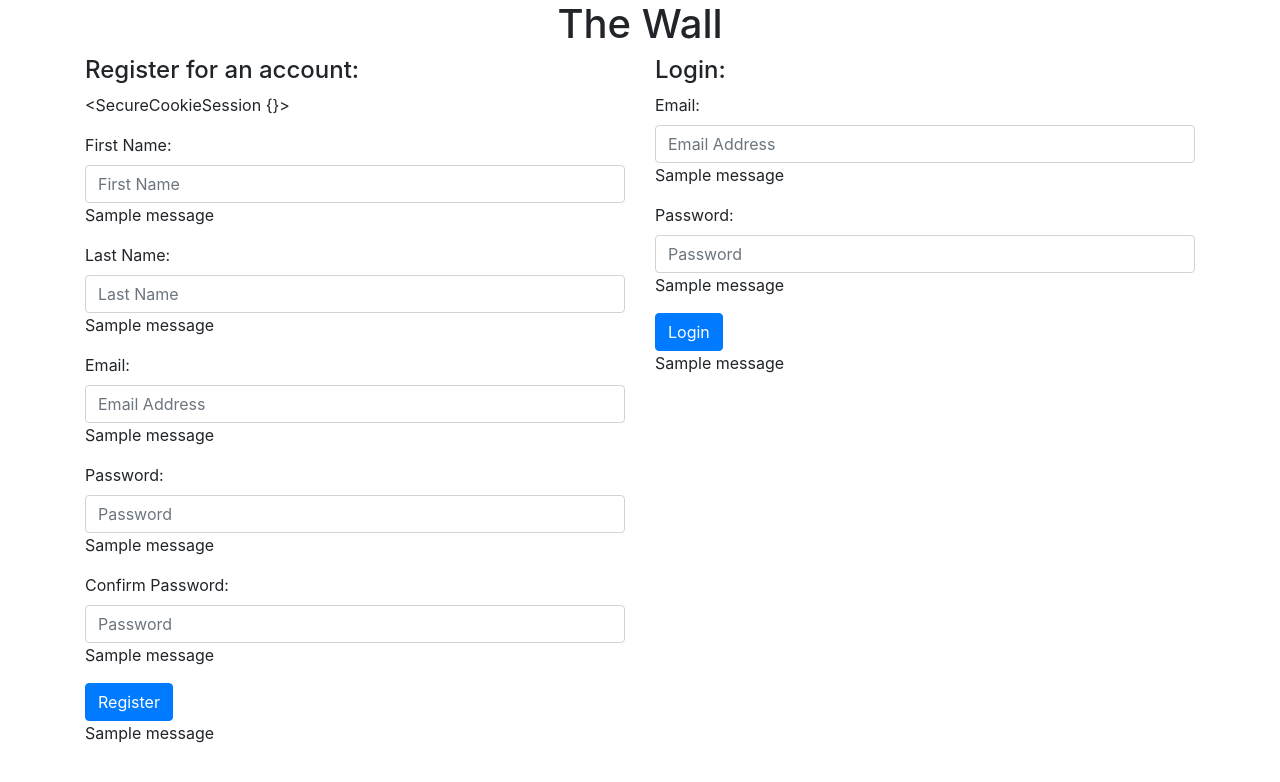
After one commit to theresa-e/python_flask, a Flask app: template flask_mysql/the_wall/templates/index.html in a window 1280 px wide. The commit adds this page. Shown: the top 782 px of the page. Run offline with Flask 2, Linux system fonts and the light colour scheme; the template is opened without the code that fills it, so the values that code supplies are empty; tables that the repository leaves empty or names only in its code hold one stand-in row (values such as "Sample post"); one stand-in notice (Sample message) is shown; some libraries are stand-ins or nearby versions.

Commit message:
Adding The Wall project, updated login and registration.

```diff
--- a/flask_mysql/email_valid_withDB/server.py
+++ b/flask_mysql/email_valid_withDB/server.py
@@ -46,5 +46,7 @@ def success():
     all_emails = mysql.query_db("SELECT * FROM emails;")
     return render_template('success.html', emaildb = all_emails)
 
+
+
 if __name__=="__main__":
     app.run(debug=True)
--- a/flask_mysql/email_valid_withDB/templates/index.html
+++ b/flask_mysql/email_valid_withDB/templates/index.html
@@ -5,8 +5,7 @@
     <meta http-equiv="X-UA-Compatible" content="IE=edge">
     <title>Email Validation</title>
     <meta name="viewport" content="width=device-width, initial-scale=1">
-    <link href="https://stackpath.bootstrapcdn.com/bootstrap/4.1.1/css/bootstrap.min.css" rel="stylesheet" integrity="sha384-WskhaSGFgHYWDcbwN70/dfYBj47jz9qbsMId/iRN3ewGhXQFZCSftd1LZCfmhktB"
-        crossorigin="anonymous">
+    <link href="https://stackpath.bootstrapcdn.com/bootstrap/4.1.1/css/bootstrap.min.css" rel="stylesheet" integrity="sha384-WskhaSGFgHYWDcbwN70/dfYBj47jz9qbsMId/iRN3ewGhXQFZCSftd1LZCfmhktB" crossorigin="anonymous">
     <link rel="stylesheet" type="text/css" href="{{ url_for('static', filename='css/styles.css') }}">
 </head>
     <body>
--- a/flask_mysql/login_and_registration/templates/success.html
+++ b/flask_mysql/login_and_registration/templates/success.html
@@ -13,12 +13,11 @@
         h1 {
             margin: 40px;
         }
-
     </style>
 </head>
 <body>
 <div class="container">
-    <h4 class="text-center">Welcome {{ results[0]['first_name'] + ' ' + results[0]['last_name']}}, you're successfully logged in.</h4>
+    <h4 class="text-center">Welcome, you're successfully logged in.</h4>
     <form action="/logout">
         <div class="form-group">
             <input type="submit" value="Logout" class="btn btn-primary">
--- /dev/null
+++ b/flask_mysql/the_wall/server.py
@@ -0,0 +1,183 @@
+from flask import Flask, render_template, request, redirect, session, flash
+from mysqlconnection import connectToMySQL
+from flask_bcrypt import Bcrypt
+import re
+EMAIL_REGEX = re.compile(r'^[a-zA-Z0-9.+_-]+@[a-zA-Z0-9._-]+\.[a-zA-Z]+$')
+NAME_REGEX = re.compile(r'^[A-Za-z0-9_-]*$')
+app = Flask(__name__)
+app.secret_key = "HousePinwheel57"
+bcrypt = Bcrypt(app)
+mysql = connectToMySQL('thewall')
+
+@app.route('/')
+def index():
+    return render_template('index.html')
+
+@app.route('/register', methods=['POST'])
+def register():
+    # Validate user input
+    if len(request.form['first_name']) < 1:
+        flash('First name cannot be blank', 'first_name')
+    elif len(request.form['first_name']) <=2 :
+        flash('Please enter a valid first name of at least 2 characters.', 'first_name')
+    if len(request.form['last_name']) < 1:
+        flash('Last name cannot be blank', 'last_name')
+    elif len(request.form['last_name']) <=2 :
+        flash('Please enter a valid last name of at least 2 characters.', 'last_name')
+    if len(request.form['reg_email']) < 1:
+        flash('Please enter an email address', 'email')
+    elif not EMAIL_REGEX.match(request.form['reg_email']):
+        flash('Invalid email address, please resubmit.', 'email')
+    if len(request.form['password']) < 1:
+        flash('Password enter a password.', 'password')
+    elif len(request.form['password']) < 8:
+        flash ('Password should be at least 8 characters.', 'password')
+    if request.form['password'] != request.form['password_confirm']:
+        flash ('Passwords do not match. Please resubmit.', 'password_confirm')
+
+    # Save user input in session
+    if 'first_name' not in session:
+        session['first_name'] = request.form['first_name']
+    session['first_name'] = request.form['first_name']
+    if 'last_name' not in session:
+        session['last_name'] = request.form['last_name']
+    session['last_name'] = request.form['last_name']
+    if 'reg_email' not in session:
+        session['reg_email'] = request.form['reg_email']
+    session['reg_email'] = request.form['reg_email']
+
+    # Run a query to see if the email is already associated with an account.
+    query = "SELECT * FROM users WHERE email =%(email)s;"
+    data = {
+        "email" : request.form['reg_email']
+    }
+    results= mysql.query_db(query, data)
+    print(len(results))
+
+    # If it is not, add user to our database.
+    if len(results) == 0:
+        if len(request.form['password']) > 0:
+            pw_hash = bcrypt.generate_password_hash(request.form['password'])
+            query = "INSERT INTO users (first_name, last_name, email, password, create_at, update_at) VALUES (%(first_name)s, %(last_name)s, %(email)s, %(password)s, NOW(), NOW());"
+            data = {
+                    'first_name': request.form['first_name'],
+                    'last_name': request.form['last_name'],
+                    'email': request.form['reg_email'],
+                    'password': pw_hash,
+                    }
+            mysql.query_db(query, data)
+        else:
+            return redirect('/')
+        return redirect('/success')
+
+    # If it is, clear session and ask them to login instead of registering.
+    else:
+        session.clear()
+        flash('The email address ' + request.form['reg_email'] + ' is already associated with an account. Please login or use a different email address. ', 'notice')
+    return redirect('/')
+
+@app.route('/login', methods=['POST'])
+def login():
+    # Save user input in session
+    if 'login_email' not in session:
+        session['login_email'] = request.form['login_email']
+    session['login_email'] = request.form['login_email']
+
+    # Validate user input
+    if len(request.form['login_email']) < 1:
+        flash('Please enter an email.', 'login_email')
+    elif not EMAIL_REGEX.match(request.form['login_email']):
+        flash('Invalid email address, please resubmit.', 'login_email')
+    print('TEST THIS FUNCTION')
+    # return redirect ('/')
+    # Run a query to see if the email is in our database.
+    query = "SELECT * FROM users WHERE email =%(email)s;"
+    data = {
+        "email" : request.form['login_email']
+    }
+    results= mysql.query_db(query, data)
+    if 'userid' not in session:
+        session['userid'] = results[0]['id']
+    session['userid'] = results[0]['id']
+
+    # If our query returns 0 results, the user does not exist in our database. Allow them to register.
+    if len(results) == 0:
+        flash('You could not be logged in.', 'login')
+        return redirect('/')
+    else:
+        if bcrypt.check_password_hash(results[0]['password'], request.form['login_password']):
+            return redirect('/success')
+        else:
+            flash('You could not be logged in.', 'login')
+    return redirect ('/')
+
+@app.route('/success')
+def user():
+    if 'reg_email' not in session:
+            session['reg_email'] = session['login_email']
+    else:
+        session['reg_email'] = session['login_email']
+    query = "SELECT * FROM users WHERE email =%(email)s;"
+    data = {
+        "email" : session['reg_email']
+    }
+    results= mysql.query_db(query, data)
+    if 'userid' not in session:
+        session['userid'] = results[0]['id']
+    session['userid'] = results[0]['id']
+    message_query = "SELECT u.id as 'user_id', u.first_name, u.last_name, m.message, m.id as 'message_id', m.create_at FROM users u LEFT JOIN messages m ON u.id = m.users_id ORDER BY m.create_at DESC;"
+    message_results = mysql.query_db(message_query)
+    user_query = "SELECT first_name, last_name, id FROM users WHERE id = %(userid)s;"
+    userdata = {
+        'userid' : session['userid']
+    }
+    user_data = mysql.query_db(user_query, userdata)
+    post_comment_query = "SELECT * FROM comments"
+    post_comment_results = mysql.query_db(post_comment_query)
+    return render_template('wall.html', message_results=message_results, user_data=user_data, post_comment_results=post_comment_results)
+
+@app.route('/post', methods=['POST'])
+def post():
+    return redirect ('/success')
+
+@app.route('/post_message', methods=['POST'])
+def post_message():
+    debugHelp('LOOK AT SESSION')
+    print('------------.', request.form['message'])
+    if 'message' not in session:
+        session['message'] = request.form['message']
+    else:
+        session['message'] = request.form['message']
+    debugHelp('LOOK AT SESSION')
+    query = "INSERT INTO messages (message, create_at, updated_at, users_id) VALUES (%(message)s, NOW(), NOW(), %(users_id)s);"
+    data = {
+            "message" : session['message'],
+            "users_id" : session['userid']
+            }
+    mysql.query_db(query, data)
+    return redirect ('/success')
+
+@app.route('/post_comment', methods=['POST'])
+def post_comment():
+    post_comment_query = "INSERT INTO comments (comment, create_at, updated_at, messages_id, users_id) VALUES (%(user_comment)s, NOW(), NOW(), %(message_id)s, %(users_id)s);"
+    post_comment_data = {
+        "user_comment" : request.form['comment'],
+        "message_id" : int(request.form['message_id']),
+        "users_id" : session['userid']
+    }
+    mysql.query_db(post_comment_query, post_comment_data)
+    return redirect ('/success')
+
+@app.route('/logout', methods=['POST'])
+def logout():
+    session.clear()
+    return redirect ('/')
+
+@app.route('/test')
+def debugHelp(message = ""):
+    print("\n\n-----------------------", message, "--------------------")
+    print('REQUEST.FORM:', request.form)
+    print('SESSION:', session)
+
+if __name__=="__main__":
+    app.run(debug=True)
--- /dev/null
+++ b/flask_mysql/the_wall/templates/index.html
@@ -0,0 +1,99 @@
+<!DOCTYPE html>
+<html>
+
+<head>
+    <meta charset="utf-8" />
+    <meta http-equiv="X-UA-Compatible" content="IE=edge">
+    <title>The Wall</title>
+    <meta name="viewport" content="width=device-width, initial-scale=1">
+    <link rel="stylesheet" type="text/css" media="screen" href="main.css" />
+    <link href="https://stackpath.bootstrapcdn.com/bootstrap/4.1.1/css/bootstrap.min.css" rel="stylesheet" integrity="sha384-WskhaSGFgHYWDcbwN70/dfYBj47jz9qbsMId/iRN3ewGhXQFZCSftd1LZCfmhktB"
+        crossorigin="anonymous">
+</head>
+
+<body>
+    <div class="container">
+        <h1 class="text-center">The Wall</h1>
+        <div class="row">
+            <div class="col-md-6 registerdiv">
+                <h4>Register for an account:</h4>
+                <p>{{ session }}</p>
+                <form action="/register" method="POST">
+                    <div class="form-group">
+                        <label for="first_name">First Name:</label>
+                        <input type="text" class="form-control" name="first_name" placeholder="First Name" value="{{ session['first_name'] }}"> {% with errors = get_flashed_messages(category_filter=["first_name"]) %} {% if errors %} {%- for
+                        msg in errors %}
+                        <p>{{ msg }}</p>
+                        {% endfor -%} {% endif %} {% endwith %}
+                    </div>
+                    <div class="form-group">
+                        <label for="last_name">Last Name:</label>
+                        <input type="text" class="form-control" name="last_name" placeholder="Last Name" value="{{ session['last_name'] }}"> {% with errors = get_flashed_messages(category_filter=["last_name"]) %} {% if errors %} {%- for
+                        msg in errors %}
+                        <p>{{ msg }}</p>
+                        {% endfor -%} {% endif %} {% endwith %}
+                    </div>
+                    <div class="form-group">
+                        <label for="email">Email:</label>
+                        <input type="text" class="form-control" name="reg_email" placeholder="Email Address" value="{{ session['reg_email'] }}"> {% with errors = get_flashed_messages(category_filter=["email"]) %} {% if errors %} {%- for msg
+                        in errors %}
+                        <p>{{ msg }}</p>
+                        {% endfor -%} {% endif %} {% endwith %}
+                    </div>
+                    <div class="form-group">
+                        <label for="password">Password:</label>
+                        <input type="password" class="form-control" name="password" placeholder="Password"> {% with errors = get_flashed_messages(category_filter=["password"]) %} {% if errors %} {%- for msg
+                        in errors %}
+                        <p>{{ msg }}</p>
+                        {% endfor -%} {% endif %} {% endwith %}
+                    </div>
+                    <div class="form-group">
+                        <label for="password">Confirm Password:</label>
+                        <input type="password" class="form-control" name="password_confirm" placeholder="Password"> {% with errors = get_flashed_messages(category_filter=["password_confirm"]) %} {% if errors %} {%-
+                        for msg in errors %}
+                        <p>{{ msg }}</p>
+                        {% endfor -%} {% endif %} {% endwith %}
+                    </div>
+                    <div class="form-group">
+                        <input type="submit" value="Register" class="btn btn-primary"> {% with errors = get_flashed_messages(category_filter=["notice"]) %} {% if errors %} {%- for msg
+                        in errors %}
+                        <p>{{ msg }}</p>
+                        {% endfor -%} {% endif %} {% endwith %}
+                    </div>
+
+                </form>
+            </div>
+            <div class="registerdiv col-md-6 ">
+                <h4>Login:</h4>
+                <div class="form-group">
+                    <form action="/login" method="post">
+                        <label for="login_email">Email:</label>
+                        <input type="text" class="form-control" name="login_email" placeholder="Email Address"> {% with errors = get_flashed_messages(category_filter=["login_email"]) %} {% if errors %} {%- for
+                        msg in errors %}
+                        <p>{{ msg }}</p>
+                        {% endfor -%} {% endif %} {% endwith %}
+                        <div class="form-group">
+                            <label for="login_password">Password:</label>
+                            <input type="password" class="form-control" name="login_password" placeholder="Password"> {% with errors = get_flashed_messages(category_filter=["login_password"]) %} {% if errors %}
+                            {%- for msg in errors %}
+                            <p>{{ msg }}</p>
+                            {% endfor -%} {% endif %} {% endwith %}
+                        </div>
+                        <div class="form-group">
+                            <input type="submit" value="Login" class="btn btn-primary">
+                            {% with errors = get_flashed_messages(category_filter=["login"]) %}
+                                {% if errors %}
+                                    {%- for msg in errors %}
+                                        <p>{{ msg }}</p>
+                                    {% endfor -%}
+                                {% endif %}
+                            {% endwith %}
+                        </div>
+                    </form>
+                </div>
+            </div>
+        </div>
+    </div>
+</body>
+
+</html>
```
Also changed, not shown: flask_mysql/login_and_registration/server.py (+30 -21 lines), flask_mysql/login_and_registration/static/css/styles.css (+7 -0 lines), flask_mysql/login_and_registration/templates/index1.html (added, +94 -0 lines), flask_mysql/the_wall/mysqlconnection.py (added, +28 -0 lines), flask_mysql/the_wall/templates/wall.html (added, +75 -0 lines).
